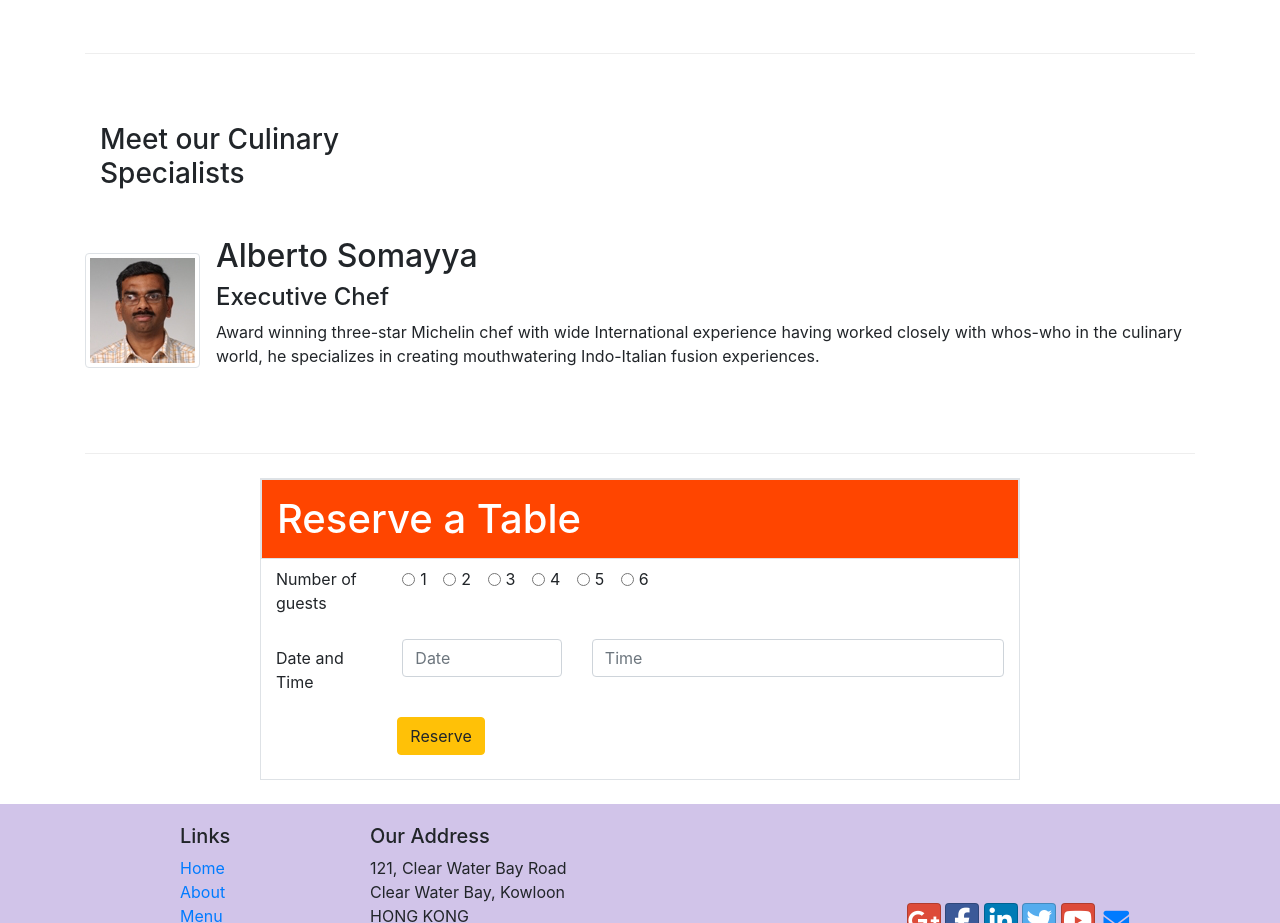
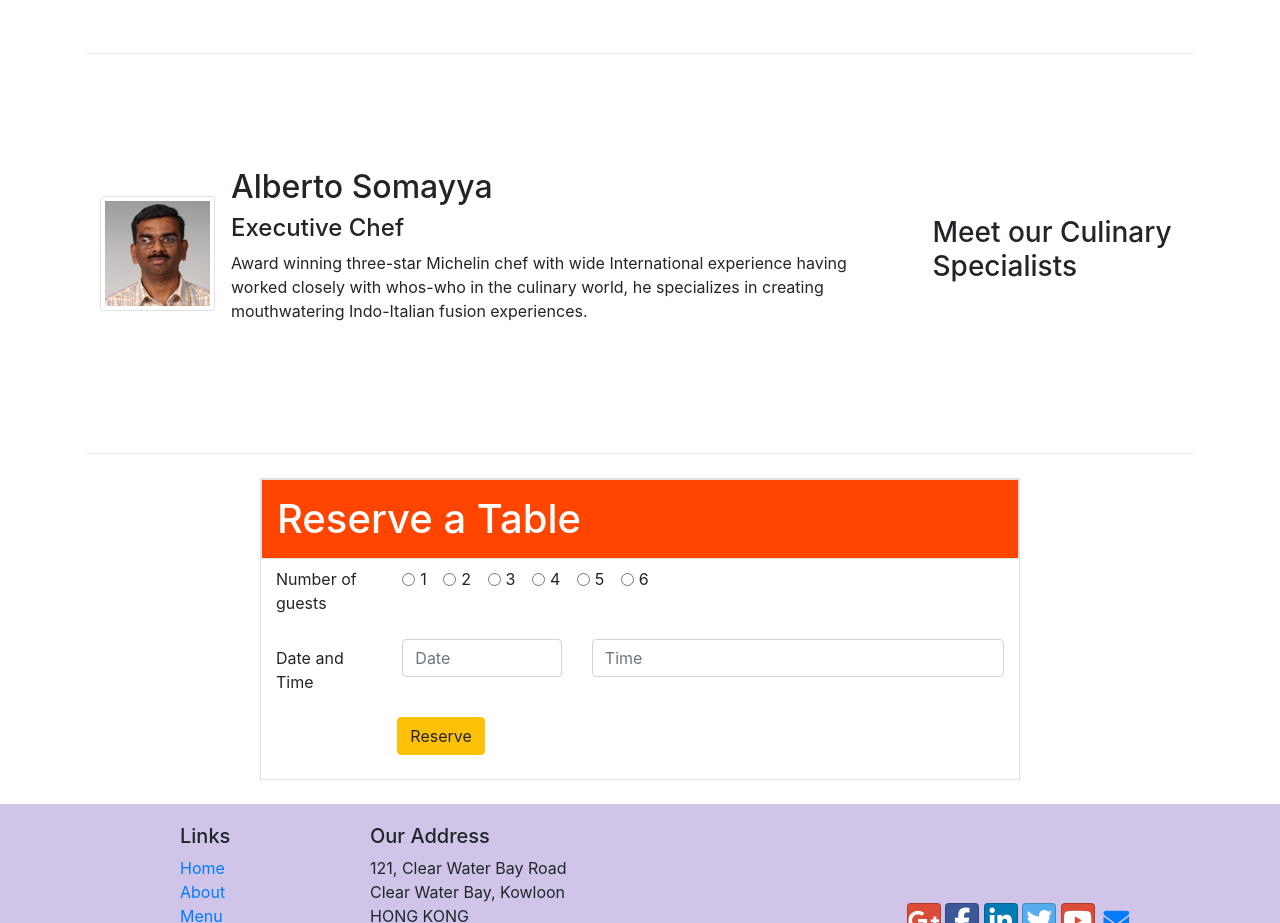
Before and after one commit to gpsuhas20/Bootstrap-Coursera, a website: page index.html in a window 1280 px wide. Shown: the part 1080-2003 px from the top of the page. Drawn offline with nearby package versions, Linux system fonts and the light colour scheme.

Commit message:
week2 assignment changes

```diff
--- a/index.html
+++ b/index.html
@@ -104,10 +104,10 @@
         </div>
 
         <div class="row  row-content align-items-center">
-            <div  class="col-12 col-sm-4 col-md-3">
+            <div  class="col-12 col-sm-4 col-md-3 order-sm-last">
                 <h3>Meet our Culinary Specialists</h3>
             </div>
-            <div class="media">
+            <div class="media col-12 col-sm-8 col-md-9">
                 <img class="d-flex mr-3 img-thumbnail align-self-center"
                         src="img/alberto.png" alt="Alberto Somayya">
                 <div class="media-body">
```
